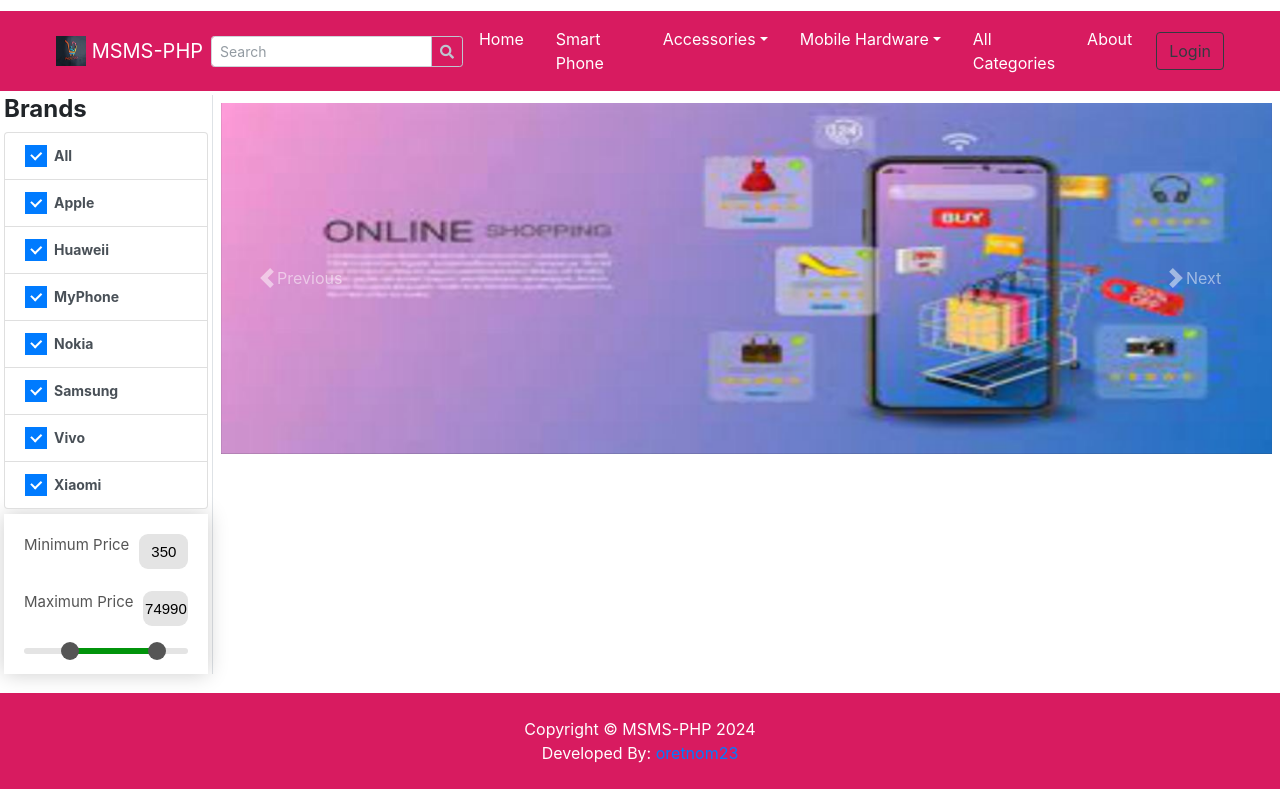
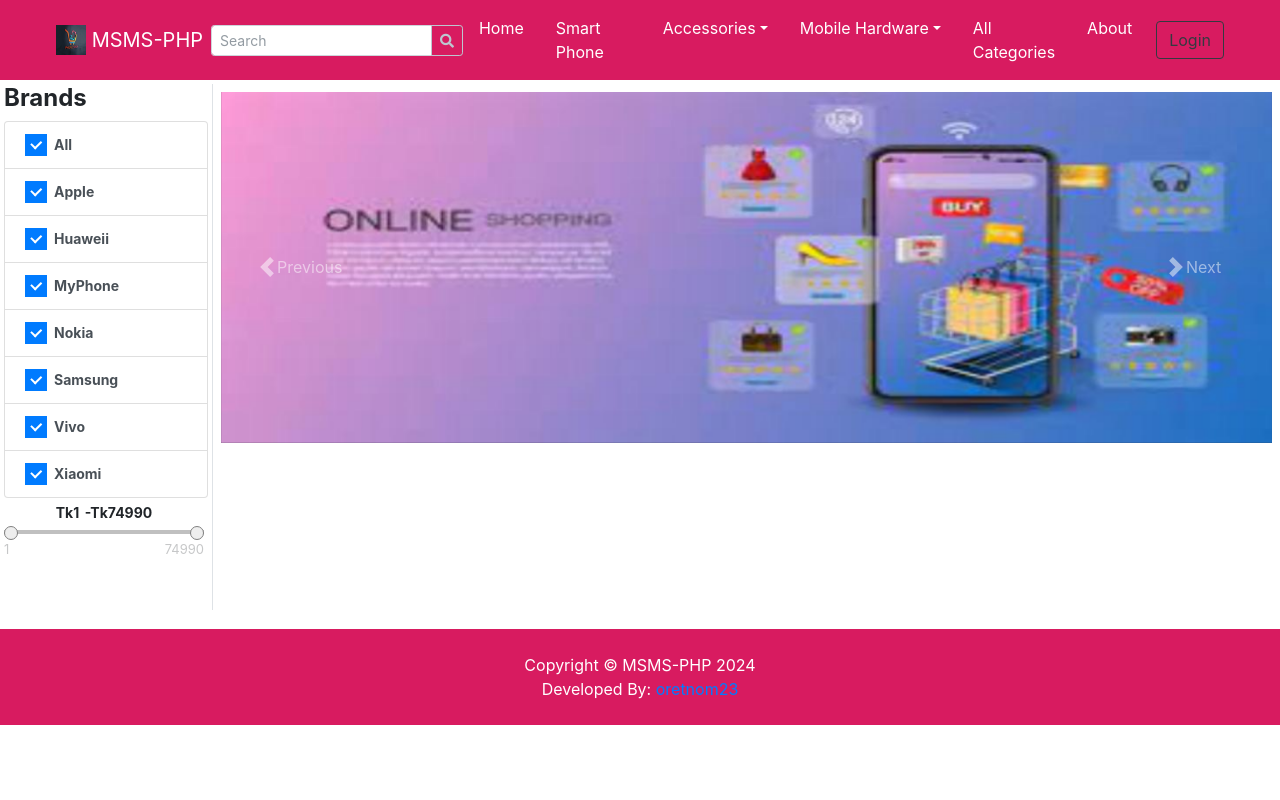
Before and after one commit to Ripon107005/Mobile, a PHP site: page /Php/?minPrice=1 in a window 1280 px wide. Run offline with PHP 8.4, Linux system fonts and the light colour scheme; data comes from the database, SQL or seed files in the repository; some libraries are stand-ins or nearby versions.

Commit message:
fix issue

```diff
--- a/home.php
+++ b/home.php
@@ -3,166 +3,41 @@
 $brands = isset($_GET['b']) ? json_decode(urldecode($_GET['b'])) : array();
 ?>
 <style>
-    /* Style.css */
-    * {
-        margin: 0;
-        padding: 0;
+    .min-max-slider {position: relative; width: 200px; text-align: center; margin-bottom: 50px;}
+    .min-max-slider > label {display: none;}
+    span.value {height: 1.7em; font-weight: bold; display: inline-block;}
+    span.value.lower::before {
+        content: "Tk ";
+        display: inline-block;
     }
 
-    body {
-        display: flex;
-        align-items: center;
-        justify-content: center;
-        min-height: 100vh;
-        background: #ffffff;
-        flex-direction: column;
+    span.value.upper::before {
+        content: "-Tk ";
+        display: inline-block;
+        margin-left: 0.4em;
     }
+    .min-max-slider > .legend {display: flex; justify-content: space-between;}
+    .min-max-slider > .legend > * {font-size: small; opacity: 0.25;}
+    .min-max-slider > input {cursor: pointer; position: absolute;}
 
-    .main {
-        background-color: #fff;
-        margin-top: 5px;
-        box-shadow: 0 0 20px
-        rgba(0, 0, 0, 0.2);
-        padding: 20px;
-        transition: transform 0.2s;
-        width: 100%
+    /* webkit specific styling */
+    .min-max-slider > input {
+        -webkit-appearance: none;
+        outline: none!important;
+        background: transparent;
+        background-image: linear-gradient(to bottom, transparent 0%, transparent 30%, silver 30%, silver 60%, transparent 60%, transparent 100%);
     }
-
-    .gfg {
-        display: flex;
-        align-items: center;
-        justify-content: center;
-        font-size: 24px;
-        font-weight: 600;
-        color: #01940b;
+    .min-max-slider > input::-webkit-slider-thumb {
+        -webkit-appearance: none; /* Override default look */
+        appearance: none;
+        width: 14px; /* Set a specific slider handle width */
+        height: 14px; /* Slider handle height */
+        background: #eee; /* Green background */
+        cursor: pointer; /* Cursor on hover */
+        border: 1px solid gray;
+        border-radius: 100%;
     }
-
-    .custom-wrapper {
-        margin: 0;
-        width: 100%;
-        position: relative;
-    }
-
-    .header h2 {
-        font-size: 30px;
-        color: #01940b;
-        display: flex;
-        justify-content: center;
-        padding: 20px;
-    }
-
-    .price-input-container {
-        width: 100%;
-    }
-
-    .price-input .price-field {
-        display: flex;
-        margin-bottom: 22px;
-    }
-
-    .price-field span {
-        margin-right: 10px;
-        font-size: 15px;
-    }
-
-    .price-field input {
-        flex: 1;
-        height: 35px;
-        width: 100%;
-        font-size: 15px;
-        font-family: "DM Sans", sans-serif;
-        border-radius: 9px;
-        text-align: center;
-        border: 0px;
-        background: #e4e4e4;
-    }
-
-    .price-input {
-        width: 100%;
-        font-size: 19px;
-        color: #555;
-    }
-
-    /* Remove Arrows/Spinners */
-    input::-webkit-outer-spin-button,
-    input::-webkit-inner-spin-button {
-        -webkit-appearance: none;
-        margin: 0;
-    }
-
-    .slider-container {
-        width: 100%;
-    }
-
-    .slider-container {
-        height: 6px;
-        position: relative;
-        background: #e4e4e4;
-        border-radius: 5px;
-    }
-
-    .slider-container .price-slider {
-        height: 100%;
-        left: 25%;
-        right: 15%;
-        position: absolute;
-        border-radius: 5px;
-        background: #01940b;
-    }
-
-    .range-input {
-        position: relative;
-    }
-
-    .range-input input {
-        position: absolute;
-        width: 100%;
-        height: 5px;
-        background: none;
-        top: -5px;
-        pointer-events: none;
-        cursor: pointer;
-        -webkit-appearance: none;
-    }
-
-    /* Styles for the range thumb in WebKit browsers */
-    input[type="range"]::-webkit-slider-thumb {
-        height: 18px;
-        width: 18px;
-        border-radius: 70%;
-        background: #555;
-        pointer-events: auto;
-        -webkit-appearance: none;
-    }
-
-    @media screen and (max-width: 768px) {
-        .main {
-            width: 80%;
-            margin-right: 5px;
-        }
-
-        .custom-wrapper {
-            width: 100%;
-            left: 0;
-            padding: 0 10px;
-        }
-
-        .projtitle {
-            width: 100%;
-            position: relative;
-            right: 26px;
-        }
-
-        .price-input {
-            flex-direction: column;
-            align-items: center;
-        }
-
-        .price-field {
-            margin-bottom: 10px;
-        }
-    }
-
+    .min-max-slider > input::-webkit-slider-runnable-track {cursor: pointer;}
 </style>
 <section class="py-1">
     <div class="container-fluid">
@@ -196,46 +71,13 @@ $brands = isset($_GET['b']) ? json_decode(urldecode($_GET['b'])) : array();
                 </li>
                 <?php endwhile; ?>
             </ul>
-            <div class="main">
 
-                <div class="custom-wrapper">
-
-                    <div class="price-input-container">
-                        <div class="price-input">
-                            <div class="price-field">
-                                <span>Minimum Price</span>
-                                <input type="number"
-                                       class="min-input"
-                                       value="<?=$minPrice?>">
-                            </div>
-                            <div class="price-field">
-                                <span>Maximum Price</span>
-                                <input type="number"
-                                       class="max-input"
-                                       value="<?=$maxPrice?>">
-                            </div>
-                        </div>
-                        <div class="slider-container">
-                            <div class="price-slider">
-                            </div>
-                        </div>
-                    </div>
-
-                    <!-- Slider -->
-                    <div class="range-input">
-                        <input type="range"
-                               class="min-range"
-                               min="0"
-                               max="10000"
-                               value="2500"
-                               step="1">
-                        <input type="range"
-                               class="max-range"
-                               min="0"
-                               max="10000"
-                               value="8500"
-                               step="1">
-                    </div>
+            <div class=" mt-1 custom-wrapper">
+                <div class="min-max-slider" data-legendnum="2">
+                    <label for="min">Minimum price</label>
+                    <input id="min" class="min" name="min" type="range" step="1" min="<?= isset($_GET['minPrice']) && !empty($_GET['minPrice']) ? $_GET['minPrice']: $minPrice?>" max="<?=$maxPrice?>" />
+                    <label for="max">Maximum price</label>
+                    <input id="max" class="max" name="max" type="range" step="1" min="0" max="<?=isset($_GET['maxPrice']) && !empty($_GET['maxPrice']) ? $_GET['maxPrice']:$maxPrice?>" />
                 </div>
             </div>
 
@@ -372,122 +214,136 @@ $brands = isset($_GET['b']) ? json_decode(urldecode($_GET['b'])) : array();
 
 </script>
 <script>
-    // Script.js
-    const rangevalue =
-        document.querySelector(".slider-container .price-slider");
-    const rangeInputvalue =
-        document.querySelectorAll(".range-input input");
+    var thumbsize = 14;
 
-    // Set the price gap
-    let priceGap = 500;
+    function draw(slider,splitvalue) {
 
-    // Adding event listners to price input elements
-    const priceInputvalue =
-        document.querySelectorAll(".price-input input");
-    for (let i = 0; i < priceInputvalue.length; i++) {
-        priceInputvalue[i].addEventListener("input", e => {
+        /* set function vars */
+        var min = slider.querySelector('.min');
+        var max = slider.querySelector('.max');
+        var lower = slider.querySelector('.lower');
+        var upper = slider.querySelector('.upper');
+        var legend = slider.querySelector('.legend');
+        var thumbsize = parseInt(slider.getAttribute('data-thumbsize'));
+        var rangewidth = parseInt(slider.getAttribute('data-rangewidth'));
+        var rangemin = parseInt(slider.getAttribute('data-rangemin'));
+        var rangemax = parseInt(slider.getAttribute('data-rangemax'));
 
-            // Parse min and max values of the range input
-            let minp = parseInt(priceInputvalue[0].value);
-            let maxp = parseInt(priceInputvalue[1].value);
-            let diff = maxp - minp
+        /* set min and max attributes */
+        min.setAttribute('max',splitvalue);
+        max.setAttribute('min',splitvalue);
 
-            if (minp < 0) {
-                alert("minimum price cannot be less than 0");
-                priceInputvalue[0].value = 0;
-                minp = 0;
-            }
+        /* set css */
+        min.style.width = parseInt(thumbsize + ((splitvalue - rangemin)/(rangemax - rangemin))*(rangewidth - (2*thumbsize)))+'px';
+        max.style.width = parseInt(thumbsize + ((rangemax - splitvalue)/(rangemax - rangemin))*(rangewidth - (2*thumbsize)))+'px';
+        min.style.left = '0px';
+        max.style.left = parseInt(min.style.width)+'px';
+        min.style.top = lower.offsetHeight+'px';
+        max.style.top = lower.offsetHeight+'px';
+        legend.style.marginTop = min.offsetHeight+'px';
+        slider.style.height = (lower.offsetHeight + min.offsetHeight + legend.offsetHeight)+'px';
 
-            // Validate the input values
-            if (maxp > 10000) {
-                alert("maximum price cannot be greater than 10000");
-                priceInputvalue[1].value = '<?=$maxPrice?>';
-                maxp = '<?=$maxPrice?>';
-            }
+        /* correct for 1 off at the end */
+        if(max.value>(rangemax - 1)) max.setAttribute('data-value',rangemax);
 
-            if (minp > maxp - priceGap) {
-                priceInputvalue[0].value = maxp - priceGap;
-                minp = maxp - priceGap;
+        /* write value and labels */
+        max.value = max.getAttribute('data-value');
+        min.value = min.getAttribute('data-value');
+        lower.innerHTML = min.getAttribute('data-value');
+        upper.innerHTML = max.getAttribute('data-value');
 
-                if (minp < 0) {
-                    priceInputvalue[0].value = '<?=$minPrice?>';
-                    minp = '<?=$minPrice?>';
-                }
-            }
-
-            // Check if the price gap is met
-            // and max price is within the range
-            if (diff >= priceGap && maxp <= rangeInputvalue[1].max) {
-                if (e.target.className === "min-input") {
-                    rangeInputvalue[0].value = minp;
-                    let value1 = rangeInputvalue[0].max;
-                    rangevalue.style.left = `${(minp / value1) * 100}%`;
-                }
-                else {
-                    rangeInputvalue[1].value = maxp;
-                    let value2 = rangeInputvalue[1].max;
-                    rangevalue.style.right =
-                        `${100 - (maxp / value2) * 100}%`;
-                }
-            }
-        });
-
-        // Add event listeners to range input elements
-        for (let i = 0; i < rangeInputvalue.length; i++) {
-            rangeInputvalue[i].addEventListener("input", e => {
-                let minVal =
-                    parseInt(rangeInputvalue[0].value);
-                let maxVal =
-                    parseInt(rangeInputvalue[1].value);
-
-                let diff = maxVal - minVal
-
-                // Check if the price gap is exceeded
-                if (diff < priceGap) {
-
-                    // Check if the input is the min range input
-                    if (e.target.className === "min-range") {
-                        rangeInputvalue[0].value = maxVal - priceGap;
-                    }
-                    else {
-                        rangeInputvalue[1].value = minVal + priceGap;
-                    }
-                }
-                else {
-
-                    // Update price inputs and range progress
-                    priceInputvalue[0].value = minVal;
-                    priceInputvalue[1].value = maxVal;
-                    rangevalue.style.left =
-                        `${(minVal / rangeInputvalue[0].max) * 100}%`;
-                    rangevalue.style.right =
-                        `${100 - (maxVal / rangeInputvalue[1].max) * 100}%`;
-                }
-            });
-        }
     }
 
-    document.querySelector('.min-range').addEventListener('input',function (){
-        let minProductPrice = document.querySelector('.min-input').value
-        let maxProductPrice = document.querySelector('.max-input').value
+    function init(slider) {
+        /* set function vars */
+        var min = slider.querySelector('.min');
+        var max = slider.querySelector('.max');
+        var rangemin = parseInt(min.getAttribute('min'));
+        var rangemax = parseInt(max.getAttribute('max'));
+        var avgvalue = (rangemin + rangemax)/2;
+        var legendnum = slider.getAttribute('data-legendnum');
+
+        /* set data-values */
+        min.setAttribute('data-value',rangemin);
+        max.setAttribute('data-value',rangemax);
+
+        /* set data vars */
+        slider.setAttribute('data-rangemin',rangemin);
+        slider.setAttribute('data-rangemax',rangemax);
+        slider.setAttribute('data-thumbsize',thumbsize);
+        slider.setAttribute('data-rangewidth',slider.offsetWidth);
+
+        /* write labels */
+        var lower = document.createElement('span');
+        var upper = document.createElement('span');
+        lower.classList.add('lower','value');
+        upper.classList.add('upper','value');
+        lower.appendChild(document.createTextNode(rangemin));
+        upper.appendChild(document.createTextNode(rangemax));
+        slider.insertBefore(lower,min.previousElementSibling);
+        slider.insertBefore(upper,min.previousElementSibling);
+
+        /* write legend */
+        var legend = document.createElement('div');
+        legend.classList.add('legend');
+        var legendvalues = [];
+        for (var i = 0; i < legendnum; i++) {
+            legendvalues[i] = document.createElement('div');
+            var val = Math.round(rangemin+(i/(legendnum-1))*(rangemax - rangemin));
+            legendvalues[i].appendChild(document.createTextNode(val));
+            legend.appendChild(legendvalues[i]);
+
+        }
+        slider.appendChild(legend);
+
+        /* draw */
+        draw(slider,avgvalue);
+
+        /* events */
+        min.addEventListener("input", function() {update(min);});
+        max.addEventListener("input", function() {update(max);});
+    }
+
+    function update(el){
+        /* set function vars */
+        var slider = el.parentElement;
+        var min = slider.querySelector('#min');
+        var max = slider.querySelector('#max');
+        var minvalue = Math.floor(min.value);
+        var maxvalue = Math.floor(max.value);
+
+        /* set inactive values before draw */
+        min.setAttribute('data-value',minvalue);
+        max.setAttribute('data-value',maxvalue);
+
+        var avgvalue = (minvalue + maxvalue)/2;
+
+        /* draw */
+        draw(slider,avgvalue);
+    }
+
+    var sliders = document.querySelectorAll('.min-max-slider');
+    sliders.forEach( function(slider) {
+        init(slider);
+    });
+</script>
+<script>
+    document.querySelector('.min').addEventListener('input',function (){
+        let minProductPrice = document.querySelector('.min').getAttribute('data-value')
+        let maxProductPrice = document.querySelector('.max').getAttribute('data-value')
 
         setTimeout(function (){
             location.href=`./?minPrice=${minProductPrice}&maxPrice=${maxProductPrice}`;
         },1000)
 
     })
-    document.querySelector('.max-range').addEventListener('input',function (){
-        let minProductPrice = document.querySelector('.min-input').value
-        let maxProductPrice = document.querySelector('.max-input').value
+    document.querySelector('.max').addEventListener('input',function (){
+        let minProductPrice = document.querySelector('.min').getAttribute('data-value')
+        let maxProductPrice = document.querySelector('.max').getAttribute('data-value')
 
         setTimeout(function (){
             location.href=`./?minPrice=${minProductPrice}&maxPrice=${maxProductPrice}`;
         },1000)
 
-
-
     })
-
-
-
 </script>
```
